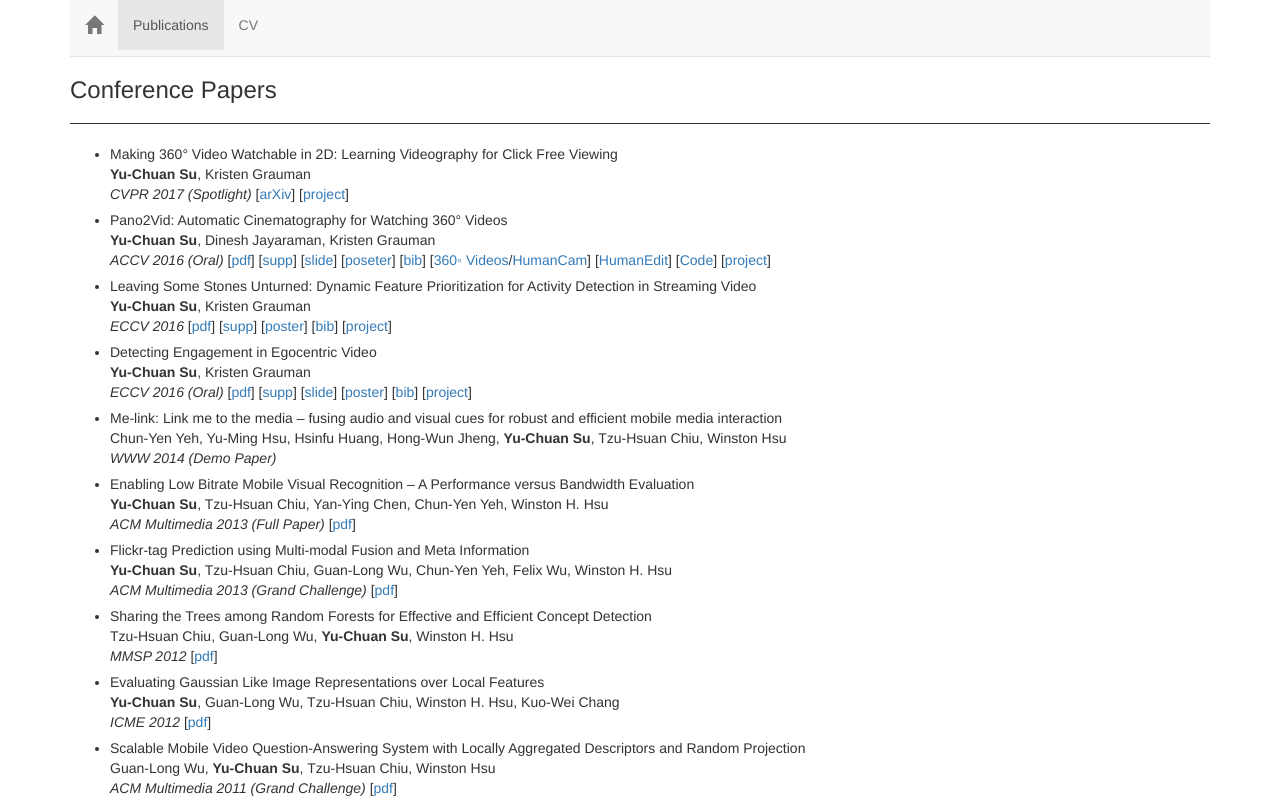
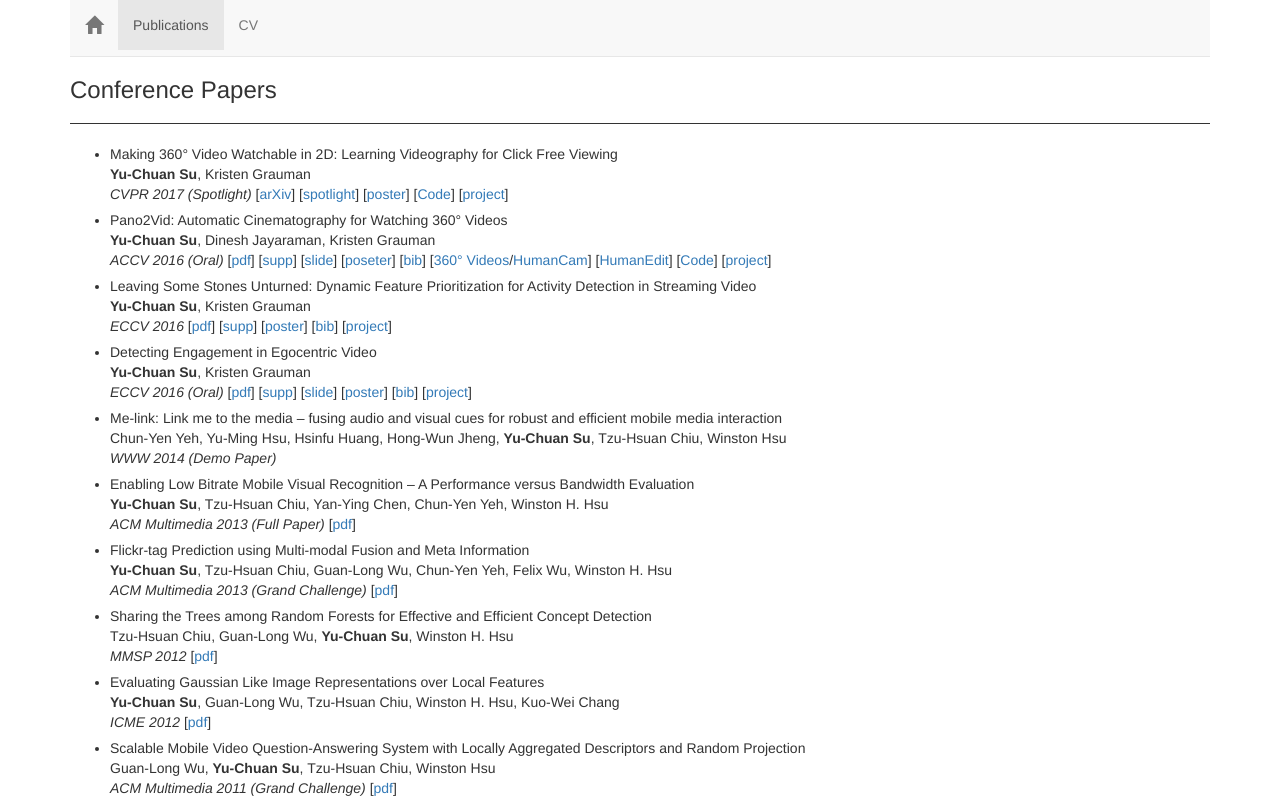
Before and after one commit to sammy-su/sammy-su.github.io, a plain HTML site: page publications.html in a window 1280 px wide. Shown: the top 801 px of the page. Drawn offline with nearby package versions, Linux system fonts and the light colour scheme.

Commit message:
Add CVPR2017 poster

```diff
--- a/publications.html
+++ b/publications.html
@@ -54,6 +54,9 @@
                 <strong>Yu-Chuan Su</strong>, Kristen Grauman<br>
                 <em>CVPR 2017 (Spotlight)</em>
                 [<a href="https://arxiv.org/abs/1703.00495">arXiv</a>]
+                [<a href="projects/watchable360/videos/watchable360_spotlight.mp4">spotlight</a>]
+                [<a href="projects/watchable360/cvpr2017su-poster.pdf">poster</a>]
+                [<a href="https://github.com/sammy-su/Pano2Vid">Code</a>]
                 [<a href="projects/watchable360">project</a>]
                 </li>
 
@@ -66,7 +69,7 @@
                 [<a href="http://vision.cs.utexas.edu/projects/Pano2Vid/pano2vid_accv16.pptx">slide</a>]
                 [<a href="projects/Pano2Vid/accv2016-0327su-poster.pdf">poseter</a>]
                 [<a href="projects/Pano2Vid/accv2016-0327su.bib">bib</a>]
-                [<a href="projects/Pano2Vid/panoramic_videos.json">360◦ Videos</a>/<a href="projects/Pano2Vid/humanCam.json">HumanCam</a>]
+                [<a href="projects/Pano2Vid/panoramic_videos.json">360° Videos</a>/<a href="projects/Pano2Vid/humanCam.json">HumanCam</a>]
                 [<a href="projects/Pano2Vid/human_edit.json">HumanEdit</a>]
                 [<a href="https://github.com/sammy-su/Pano2Vid">Code</a>]
                 [<a href="projects/Pano2Vid">project</a>]
```
Also changed, not shown: projects/Pano2Vid/index.html (+0 -6 lines), projects/watchable360/index.html (+5 -1 lines), 2 other files.
